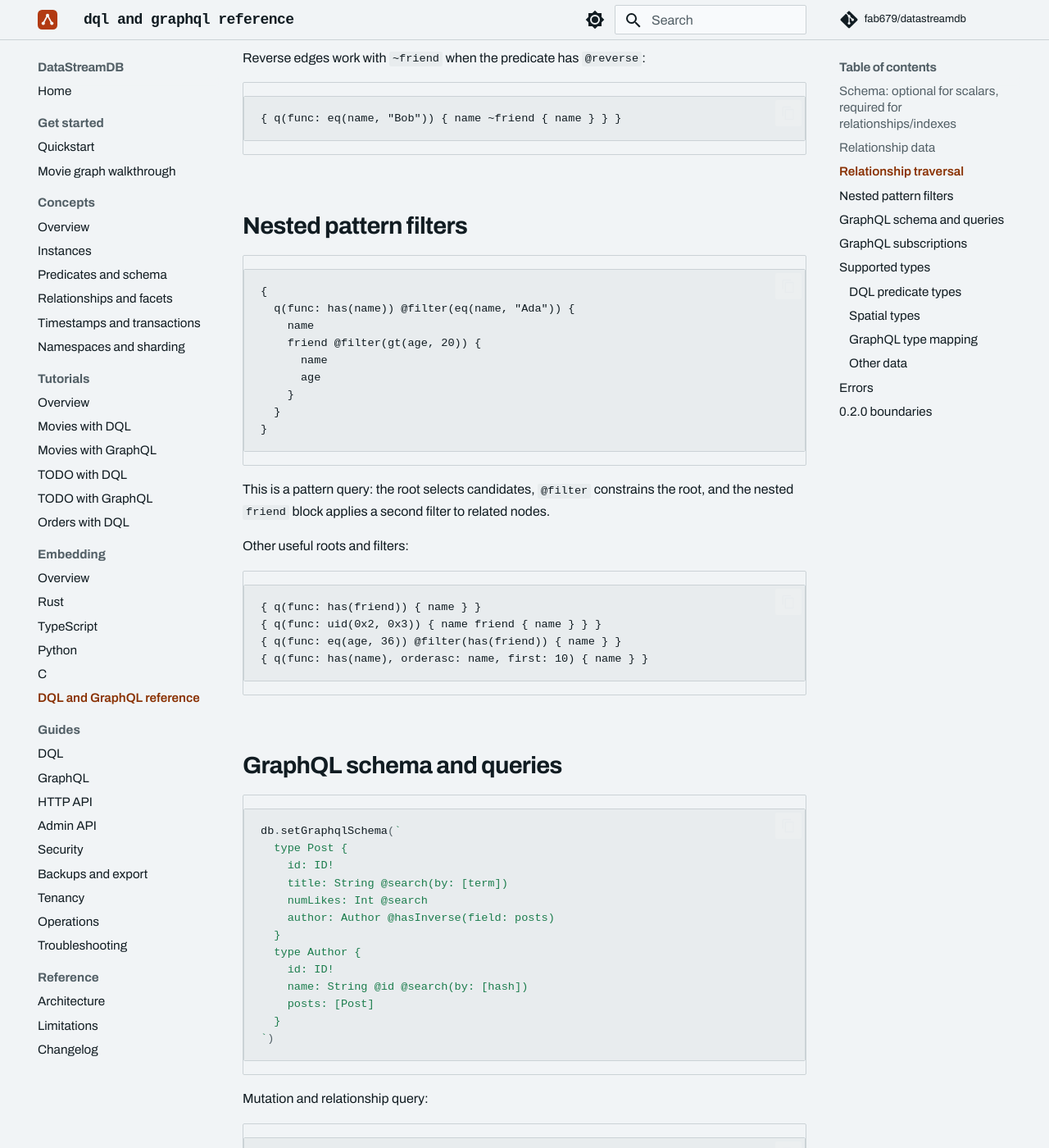
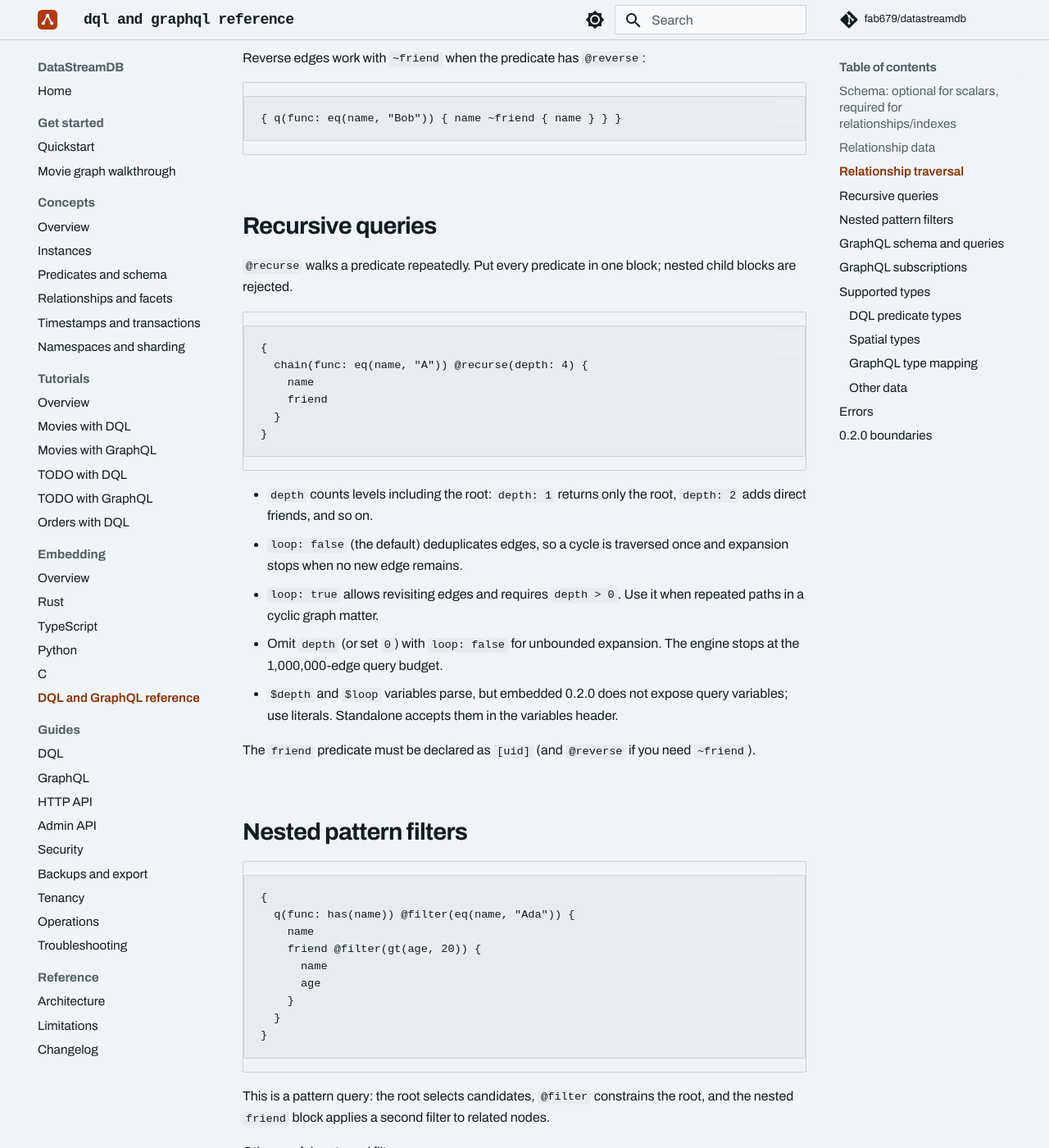
Before and after one commit to fab679/datastreamdb, an MkDocs documentation site: the page built from site-docs/embedding/queries.md, in a window 1280 px wide and 1400 px high, scrolled down 3148 px. Shown: the whole window at 82% size. Built offline with MkDocs 1.6.1 and Material for MkDocs 9.7.7, drawn with Linux system fonts in a browser that asks for light colours; some web fonts are replaced; comment, search, counter and statistics services are not loaded.

Commit message:
Document recurse depth and loop semantics
Add recursive query docs: depth counts levels including the root; loop false deduplicates edges and stops cycles; loop true allows revisits and requires depth > 0; unbounded expansion stops at the 1,000,000-edge budget; variables are standalone-only in 0.2.0.

````diff
--- a/site-docs/embedding/queries.md
+++ b/site-docs/embedding/queries.md
@@ -129,6 +129,34 @@ Reverse edges work with `~friend` when the predicate has `@reverse`:
 ```text
 { q(func: eq(name, "Bob")) { name ~friend { name } } }
 ```
+
+## Recursive queries
+
+`@recurse` walks a predicate repeatedly. Put every predicate in one block;
+nested child blocks are rejected.
+
+```text
+{
+  chain(func: eq(name, "A")) @recurse(depth: 4) {
+    name
+    friend
+  }
+}
+```
+
+- `depth` counts levels including the root: `depth: 1` returns only the root,
+  `depth: 2` adds direct friends, and so on.
+- `loop: false` (the default) deduplicates edges, so a cycle is traversed once
+  and expansion stops when no new edge remains.
+- `loop: true` allows revisiting edges and requires `depth > 0`. Use it when
+  repeated paths in a cyclic graph matter.
+- Omit `depth` (or set `0`) with `loop: false` for unbounded expansion. The
+  engine stops at the 1,000,000-edge query budget.
+- `$depth` and `$loop` variables parse, but embedded 0.2.0 does not expose query
+  variables; use literals. Standalone accepts them in the variables header.
+
+The `friend` predicate must be declared as `[uid]` (and `@reverse` if you need
+`~friend`).
 
 ## Nested pattern filters
 
````
Also changed, not shown: site-docs/guides/dql.md (+6 -0 lines).
